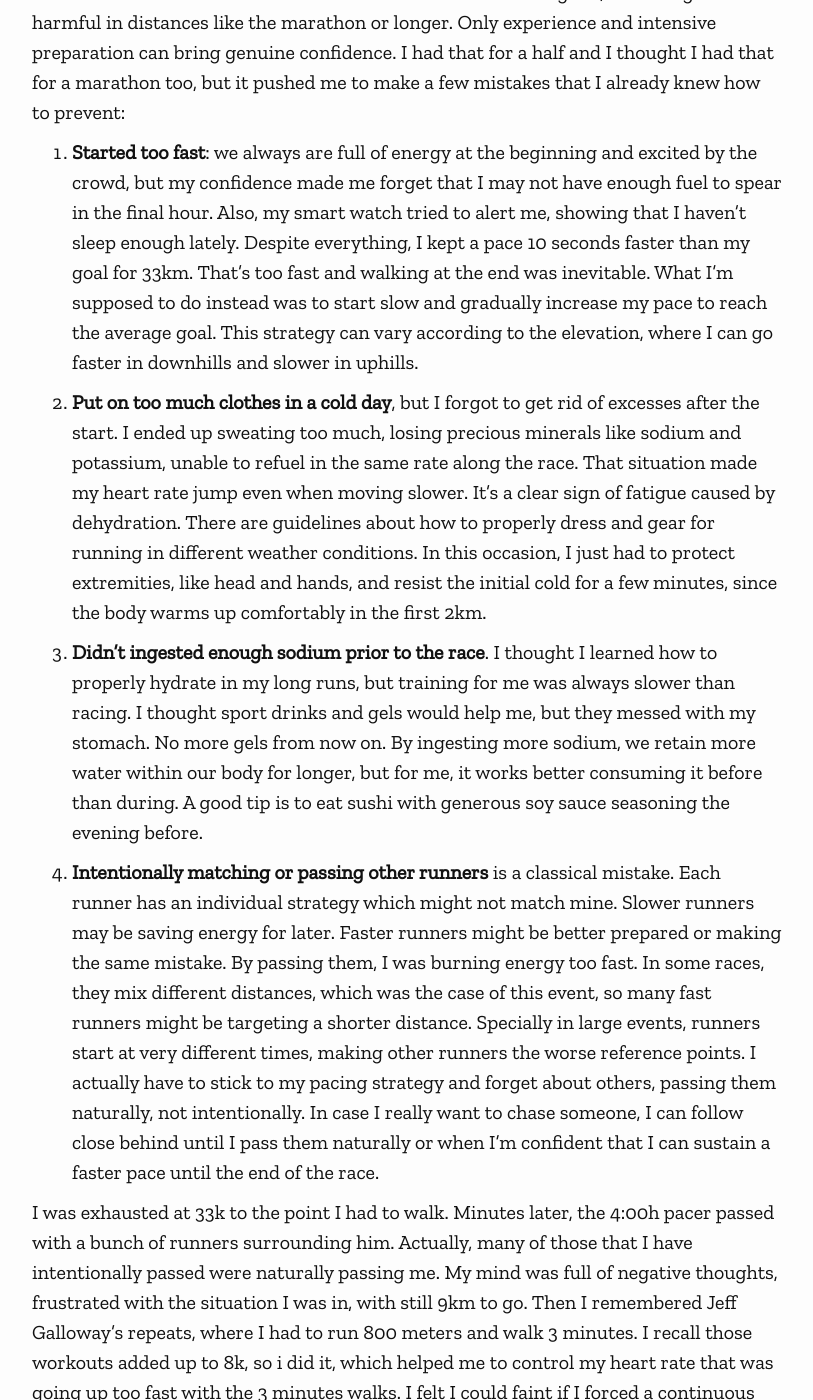
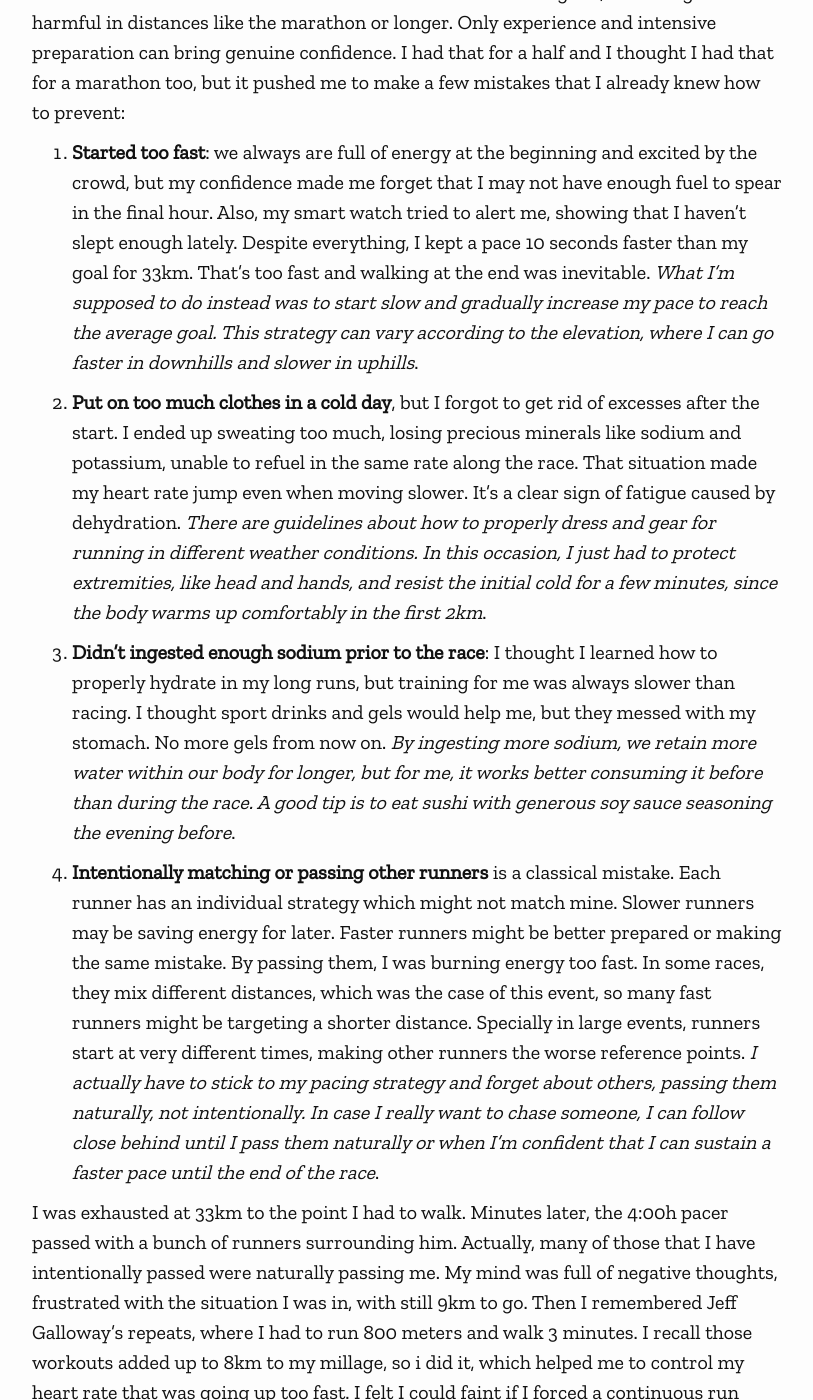
Before and after one commit to htmfilho/sports, a Jekyll site: the page built from _posts/2022-10-16-toronto-waterfront-marathon.md, in a window 1280 px wide and 1400 px high, scrolled down 1761 px. Shown: the whole window, without its empty margins (38-851 px from the left). Built offline with Jekyll 4.4.1, drawn with Linux system fonts in a browser that asks for light colours; nearby versions of some CDN libraries; some web fonts are replaced; comment, search, counter and statistics services are not loaded; some of the changed text lies outside the part shown.

Commit message:
Fixed typos

```diff
--- a/_posts/2022-10-16-toronto-waterfront-marathon.md
+++ b/_posts/2022-10-16-toronto-waterfront-marathon.md
@@ -16,21 +16,21 @@
 
 My new half-marathon personal best was less harder than I expected and it gave me too much confidence to risk a faster marathon. Confidence is good, but it might be harmful in distances like the marathon or longer. Only experience and intensive preparation can bring genuine confidence. I had that for a half and I thought I had that for a marathon too, but it pushed me to make a few mistakes that I already knew how to prevent:
 
-1. **Started too fast**: we always are full of energy at the beginning and excited by the crowd, but my confidence made me forget that I may not have enough fuel to spear in the final hour. Also, my smart watch tried to alert me, showing that I haven't sleep enough lately. Despite everything, I kept a pace 10 seconds faster than my goal for 33km. That's too fast and walking at the end was inevitable. What I'm supposed to do instead was to start slow and gradually increase my pace to reach the average goal. This strategy can vary according to the elevation, where I can go faster in downhills and slower in uphills.
+1. **Started too fast**: we always are full of energy at the beginning and excited by the crowd, but my confidence made me forget that I may not have enough fuel to spear in the final hour. Also, my smart watch tried to alert me, showing that I haven't slept enough lately. Despite everything, I kept a pace 10 seconds faster than my goal for 33km. That's too fast and walking at the end was inevitable. _What I'm supposed to do instead was to start slow and gradually increase my pace to reach the average goal. This strategy can vary according to the elevation, where I can go faster in downhills and slower in uphills_.
 
-2. **Put on too much clothes in a cold day**, but I forgot to get rid of excesses after the start. I ended up sweating too much, losing precious minerals like sodium and potassium, unable to refuel in the same rate along the race. That situation made my heart rate jump even when moving slower. It's a clear sign of fatigue caused by dehydration. There are guidelines about how to properly dress and gear for running in different weather conditions. In this occasion, I just had to protect extremities, like head and hands, and resist the initial cold for a few minutes, since the body warms up comfortably in the first 2km.
+2. **Put on too much clothes in a cold day**, but I forgot to get rid of excesses after the start. I ended up sweating too much, losing precious minerals like sodium and potassium, unable to refuel in the same rate along the race. That situation made my heart rate jump even when moving slower. It's a clear sign of fatigue caused by dehydration. _There are guidelines about how to properly dress and gear for running in different weather conditions. In this occasion, I just had to protect extremities, like head and hands, and resist the initial cold for a few minutes, since the body warms up comfortably in the first 2km_.
 
-3. **Didn't ingested enough sodium prior to the race**. I thought I learned how to properly hydrate in my long runs, but training for me was always slower than racing. I thought sport drinks and gels would help me, but they messed with my stomach. No more gels from now on. By ingesting more sodium, we retain more water within our body for longer, but for me, it works better consuming it before than during. A good tip is to eat sushi with generous soy sauce seasoning the evening before.
+3. **Didn't ingested enough sodium prior to the race**: I thought I learned how to properly hydrate in my long runs, but training for me was always slower than racing. I thought sport drinks and gels would help me, but they messed with my stomach. No more gels from now on. _By ingesting more sodium, we retain more water within our body for longer, but for me, it works better consuming it before than during the race. A good tip is to eat sushi with generous soy sauce seasoning the evening before_.
 
-4. **Intentionally matching or passing other runners** is a classical mistake. Each runner has an individual strategy which might not match mine. Slower runners may be saving energy for later. Faster runners might be better prepared or making the same mistake. By passing them, I was burning energy too fast. In some races, they mix different distances, which was the case of this event, so many fast runners might be targeting a shorter distance. Specially in large events, runners start at very different times, making other runners the worse reference points. I actually have to stick to my pacing strategy and forget about others, passing them naturally, not intentionally. In case I really want to chase someone, I can follow close behind until I pass them naturally or when I'm confident that I can sustain a faster pace until the end of the race.
+4. **Intentionally matching or passing other runners** is a classical mistake. Each runner has an individual strategy which might not match mine. Slower runners may be saving energy for later. Faster runners might be better prepared or making the same mistake. By passing them, I was burning energy too fast. In some races, they mix different distances, which was the case of this event, so many fast runners might be targeting a shorter distance. Specially in large events, runners start at very different times, making other runners the worse reference points. _I actually have to stick to my pacing strategy and forget about others, passing them naturally, not intentionally. In case I really want to chase someone, I can follow close behind until I pass them naturally or when I'm confident that I can sustain a faster pace until the end of the race_.
 
-I was exhausted at 33k to the point I had to walk. Minutes later, the 4:00h pacer passed with a bunch of runners surrounding him. Actually, many of those that I have intentionally passed were naturally passing me. My mind was full of negative thoughts, frustrated with the situation I was in, with still 9km to go. Then I remembered Jeff Galloway's repeats, where I had to run 800 meters and walk 3 minutes. I recall those workouts added up to 8k, so i did it, which helped me to control my heart rate that was going up too fast with the 3 minutes walks. I felt I could faint if I forced a continuous run until the finish line. The funny fact was that, in the last 2km there were simply too many people cheering, diverting my mind from the pain, and suddenly I was running like nothing happened. How? Did my mind played a trick with me?
+I was exhausted at 33km to the point I had to walk. Minutes later, the 4:00h pacer passed with a bunch of runners surrounding him. Actually, many of those that I have intentionally passed were naturally passing me. My mind was full of negative thoughts, frustrated with the situation I was in, with still 9km to go. Then I remembered Jeff Galloway's repeats, where I had to run 800 meters and walk 3 minutes. I recall those workouts added up to 8km to my millage, so i did it, which helped me to control my heart rate that was going up too fast. I felt I could faint if I forced a continuous run until the finish line. The funny fact was that, in the last 2km there were simply too many people cheering, diverting my mind from the pain, and suddenly I was running like nothing happened. How? Did my mind played a trick with me?
 
-In his book "Endure", Alex Hutchinson reports that conventional physiology suggests that we get progressively more fatigued over the course of a run, but when the end is in sight, we speed up. The brain probably holds us back during long efforts, and then releases the final reserves when we are nearly finished and the danger is past. It matches my experience because I was afraid of fainting, then the crowd at the end distracted me and all I wanted to do was to finish it.
+In his book "Endure", Alex Hutchinson reports that we get progressively more fatigued over the course of a run, but when the end is in sight, we speed up. The brain probably holds us back during long efforts, and then releases the final reserves when we are nearly finished and the danger is past. It matches my experience because I was afraid of fainting, then the crowd at the end distracted me and all I wanted to do was to finish it.
 
 I didn't get a personal best, but I was 1 minute from it. I believe Jeff's intervals helped me to face the remaining distance. My initial goal was finishing under 4 hours and I was on track until the 33km, which is my longest stretch running at 5:30/km pace. At least my finish time is my best time after the pandemic, also above average overall, in my gender and age categories. Best of all: I felt very minimal muscular pain the day after, like I could go for a run without issues.
 
 **Time**: 04:08:42\
-**Best Time at this Race**: 04:23:24; 14:18 faster.\
+**Best Previous Time at this Race**: 04:23:24; 14:18 faster.\
 **Best Marathon Time to Date**: 04:07:11\
 **Elevation Gain**: 160 m
```
